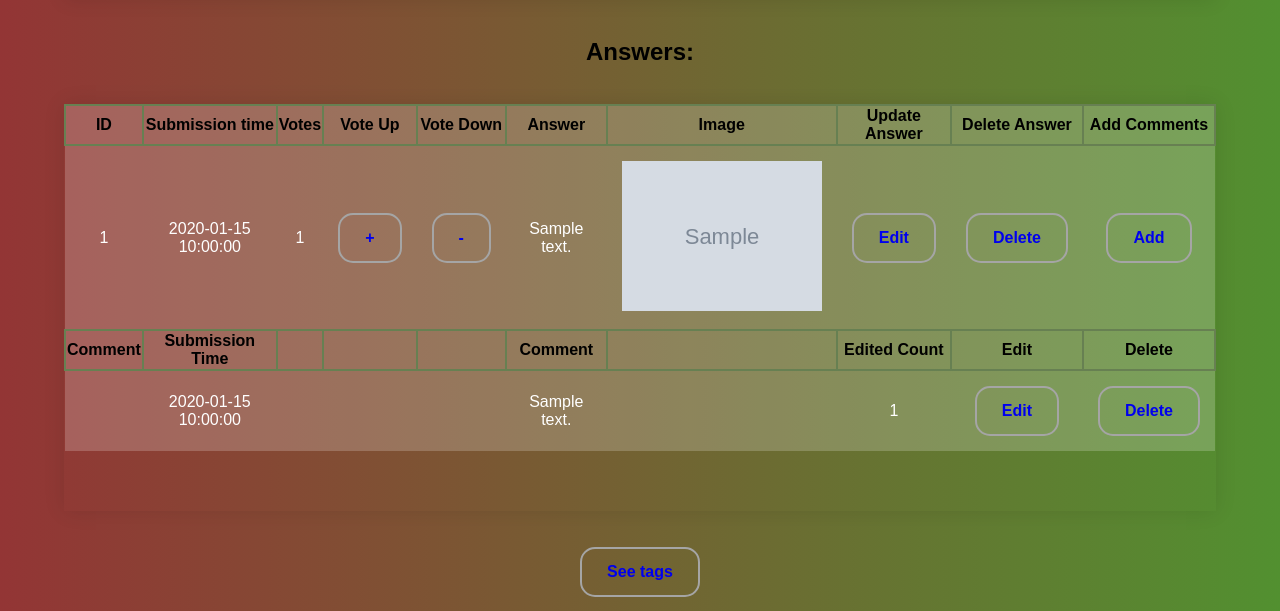
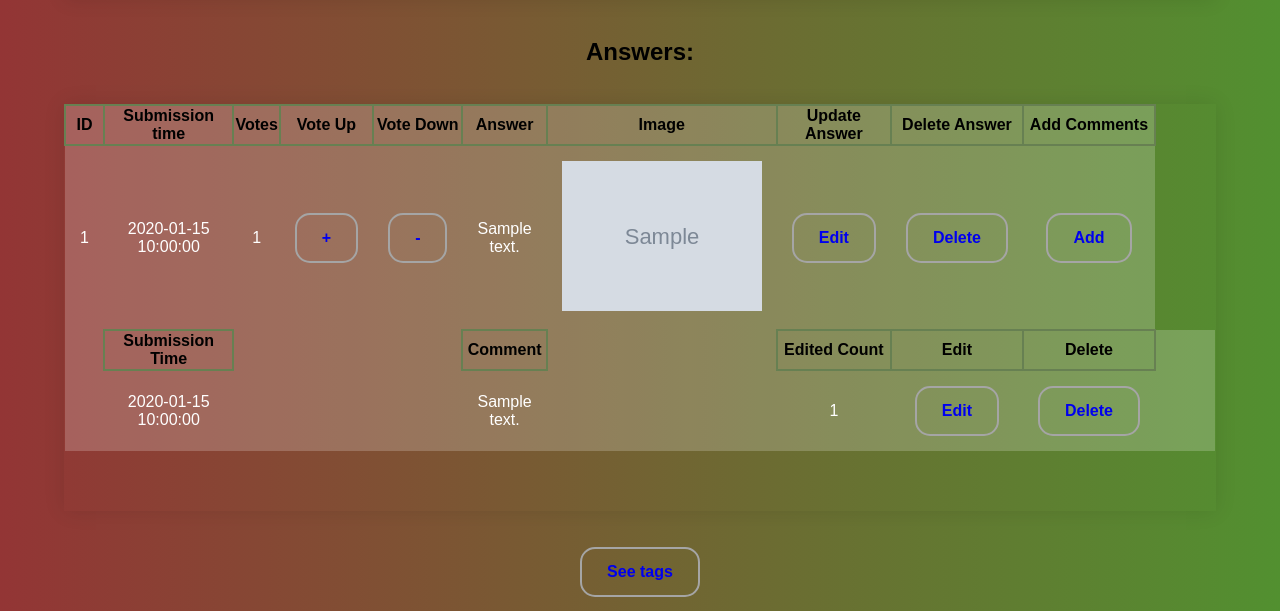
Before and after one commit to Taowathar/ask-mate-python, a Flask app: template templates/details.html in a window 1280 px wide. Shown: the part 853-1464 px from the top of the page. Run offline with Flask 2, Linux system fonts and the light colour scheme; the template is opened without the code that fills it: most values are stand-ins (such as "Sample title", 1, 10 or a date in 2020); grey boxes marked "Sample" are stand-in pictures.

Commit message:
Fix borders in details.html

```diff
--- a/static/style.css
+++ b/static/style.css
@@ -96,6 +96,7 @@
 	border-collapse: collapse;
 	overflow: hidden;
 	box-shadow: 0 0 20px rgba(0,0,0,0.1);
+	line-break: normal;
 }
 
 a:link, a:visited {
@@ -182,7 +183,7 @@
      text-shadow: 0px 0px 5px rgba(66,66,66,.75);
 }
 #accept {
-	background-color: chartreuse;
+	background-color: #18663e;
 }
 
 
@@ -224,3 +225,8 @@
 	text-align: left;
 	margin-left: 100px;
 }
+
+#no_border {
+	border: none;
+
+}
--- a/templates/details.html
+++ b/templates/details.html
@@ -85,12 +85,12 @@
                     {% else %}
                         <td  id="accept"></td>
                     {% endif %}
-                    <td  id="accept"><a href="/answer/{{ answer['id'] }}/edit">Edit</a> </td>
-                    <td  id="accept"><a href="/answer/{{ answer['id'] }}/delete">Delete</a></td>
-                    <td  id="accept"><a href="/answer/{{ answer['id'] }}/new-comment">Add</a></td>
+                    <td  id="accept" class="small"><a href="/answer/{{ answer['id'] }}/edit">Edit</a> </td>
+                    <td  id="accept" class="small"><a href="/answer/{{ answer['id'] }}/delete">Delete</a></td>
+                    <td  id="accept" class="small"><a href="/answer/{{ answer['id'] }}/new-comment">Add</a></td>
                     {% if session['username'] and session['username'] == question_name%}
-                        <td  id="accept"><a name="accept_answer" methods="post" href="/answer/{{ answer['id'] }}/accept">Accept answer</a></td>
-                        <td  id="accept"><a name="remove_acceptation" methods="post" href="/answer/{{ answer['id'] }}/remove">Remove acceptation</a></td>
+                        <td  id="accept" class="small"><a name="accept_answer" methods="post" href="/answer/{{ answer['id'] }}/accept">Accept answer</a></td>
+                        <td  id="accept" class="small"><a name="remove_acceptation" methods="post" href="/answer/{{ answer['id'] }}/remove">Remove acceptation</a></td>
                     {% endif %}
                 </tr><br>
                 <tr>
@@ -107,12 +107,12 @@
                     {% else %}
                         <td></td>
                     {% endif %}
-                    <td><a href="/answer/{{ answer['id'] }}/edit">Edit</a> </td>
-                    <td><a href="/answer/{{ answer['id'] }}/delete">Delete</a></td>
-                    <td><a href="/answer/{{ answer['id'] }}/new-comment">Add</a></td>
+                    <td class="small"><a href="/answer/{{ answer['id'] }}/edit">Edit</a> </td>
+                    <td class="small"><a href="/answer/{{ answer['id'] }}/delete">Delete</a></td>
+                    <td class="small"><a href="/answer/{{ answer['id'] }}/new-comment">Add</a></td>
                     {% if session['username'] and session['username'] == question_name%}
-                        <td><a name="accept_answer" methods="post"  href="/answer/{{ answer['id'] }}/accept">Accept answer</a></td>
-                        <td><a name="remove_acceptation" methods="post"  href="/answer/{{ answer['id'] }}/remove">Remove acceptation</a></td>
+                        <td class="small"><a name="accept_answer" methods="post"  href="/answer/{{ answer['id'] }}/accept">Accept answer</a></td>
+                        <td class="small"><a name="remove_acceptation" methods="post"  href="/answer/{{ answer['id'] }}/remove">Remove acceptation</a></td>
                     {% endif %}
                 </tr><br>
                 <tr>
@@ -120,16 +120,18 @@
                 {% for comment in answer_comments %}
                     {% if comment['answer_id'] == answer['id'] %}
                         <tr>
+                            <th id="no_border"></th>
+                            <th class="submission" >Submission Time</th>
+                            <th id="no_border"></th>
+                            <th id="no_border"></th>
+                            <th id="no_border"></th>
                             <th>Comment</th>
-                            <th class="submission" >Submission Time</th>
-                            <th></th>
-                            <th></th>
-                            <th></th>
-                            <th>Comment</th>
-                            <th></th>
-                            <th class="small" >Edited Count</th>
-                            <th class="small" >Edit</th>
-                            <th class="small" >Delete</th>
+                            <th id="no_border"></th>
+                            <th class="small">Edited Count</th>
+                            <th class="small">Edit</th>
+                            <th class="small">Delete</th>
+                            <th id="no_border"></th>
+                            <th id="no_border"></th>
                         </tr>
                         <tr>
                             <td></td>
@@ -142,6 +144,8 @@
                             <td>{{ comment['edited_count'] }}</td>
                             <td><a href="/comment/{{ comment['id'] }}/edit">Edit</a></td>
                             <td><a href="/comment/{{ comment['id'] }}/delete">Delete</a></td>
+                        <td></td>
+                        <td></td>
                         </tr>
                     {% endif %}
                 {% endfor %}
```
